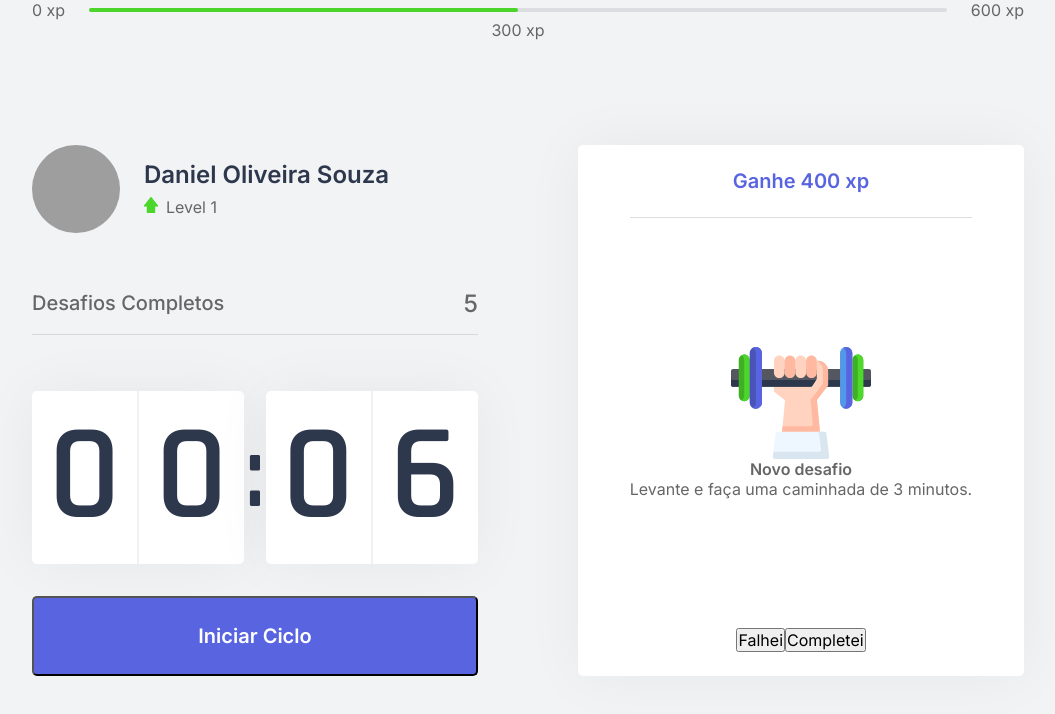
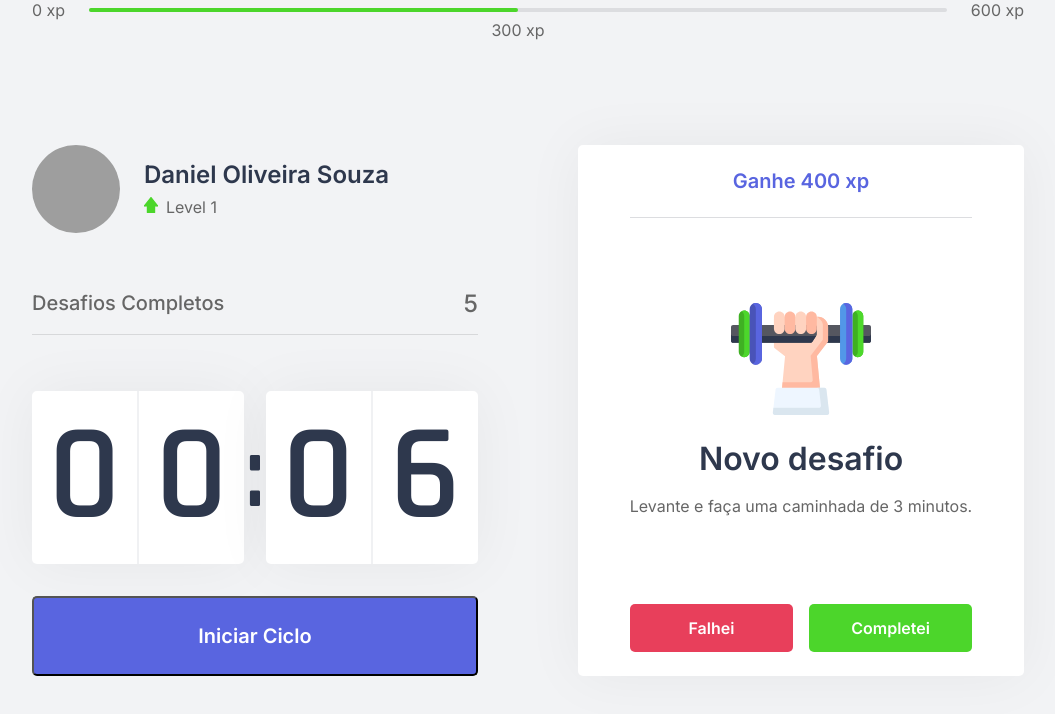
Before and after one commit to DanielOliveiraSouza/next-level-week-04, a Next.js app in the folder aulas/moveit-next/: page / in a window 1280 px wide. Shown: the top 714 px of the page, without its empty margins (112-1167 px from the left). Built offline with nearby package versions, Linux system fonts and the light colour scheme; grey boxes are pictures that could not be loaded.

Commit message:
finaliza estilizaçao de ChallengeBox

```diff
--- a/aulas/moveit-next/src/styles/components/ChallengeBox.module.css
+++ b/aulas/moveit-next/src/styles/components/ChallengeBox.module.css
@@ -59,6 +59,43 @@
     justify-content: center;
 
 }
-.challengeActive p img {
 
+.challengeActive main strong {
+     font-size: 2rem;
+     font-weight: 600;
+     color:var(--title);
+     margin: 1.5rem 0 1rem;
 }
+
+.challengeActive main p {
+    line-height:1.5 ;
+}
+.challengeActive footer {
+    display: grid;
+    grid-template-columns: repeat(2,1fr);
+    gap: 1rem;
+}
+
+.challengeActive footer button {
+    height: 3rem;
+
+    display: flex;
+    align-items: center;
+    justify-content: center;
+    border: 0;
+    border-radius: 5px;
+    color:var(--white);
+    font-size: 1rem;
+    font-weight: 600;
+    transition: filter 0.2s;
+}
+
+.challengeActive footer button.challengeFailedButton {
+    background: var(--red);
+}
+.challengeActive footer button:hover {
+   filter:brightness(0.9)
+}
+.challengeActive footer button.challengeSuccessedButton {
+    background: var(--green);
+}
```
